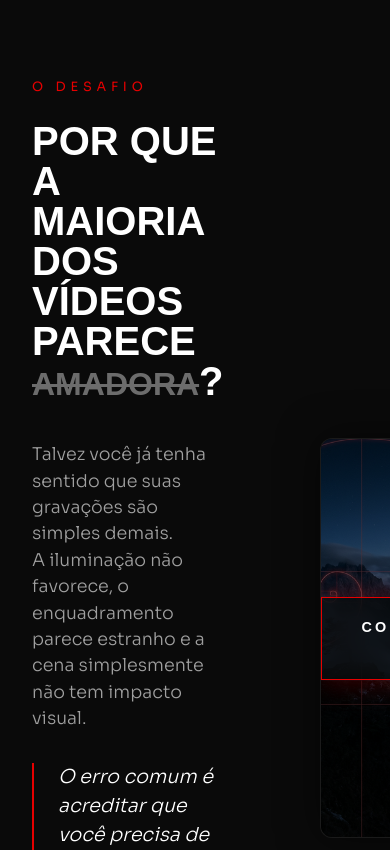
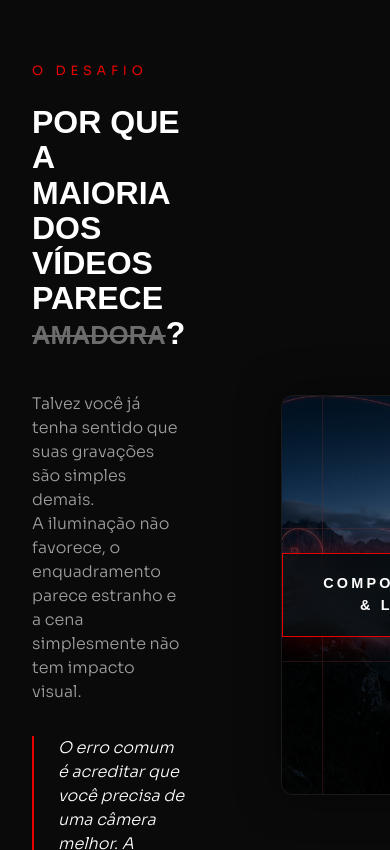
Before and after one commit to nunofreirefilm/olhar-fotografico-pro, a plain HTML site: page index.html in a window 390 px wide. Shown: the part 846-1696 px from the top of the page. Drawn offline with nearby package versions, Linux system fonts and the light colour scheme; files that its build step writes are made by us from their sources; files whose address does not match are found by name; a web font is replaced by a local one.

Commit message:
Otimização final de tipografia mobile

```diff
--- a/style.css
+++ b/style.css
@@ -34,7 +34,17 @@ body {
 
 @media (max-width: 768px) {
     section {
-        padding: 5rem 0 !important;
+        padding: 4rem 0 !important;
+    }
+    .container {
+        padding: 0 1.5rem;
+    }
+    h1, h2, .title {
+        font-size: clamp(2rem, 8vw, 2.5rem) !important;
+        line-height: 1.1 !important;
+    }
+    .description, p {
+        font-size: 1rem !important;
     }
 }
 
```
Also changed, not shown: 2 other files.
